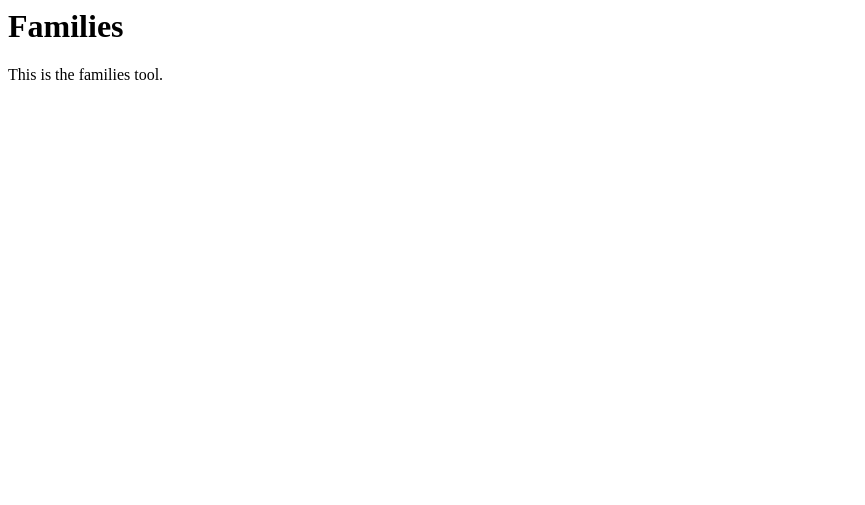
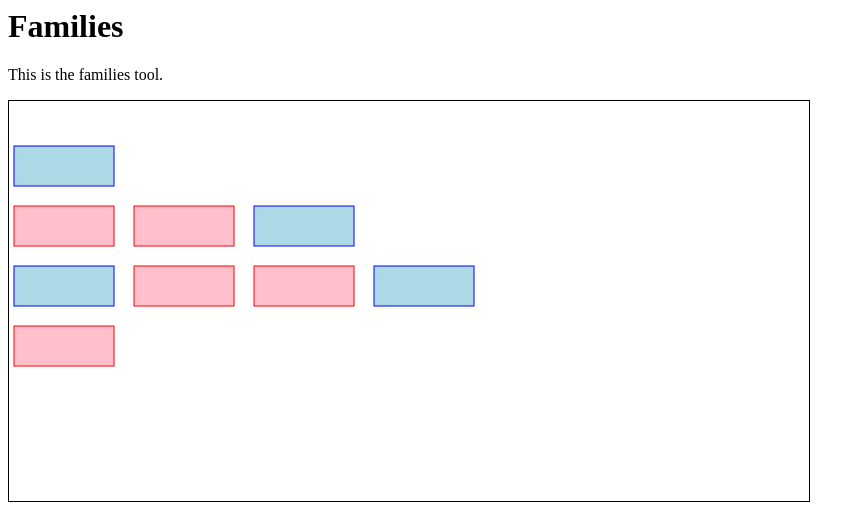
Before and after one commit to dickiedyce/families, a website: page public/index.html in a window 1280 px wide. Shown: the whole page, without its empty margins (0-865 px from the left). Drawn offline with Linux system fonts and the light colour scheme.

Commit message:
Basic SVG box drawing

```diff
--- a/public/index.html
+++ b/public/index.html
@@ -9,6 +9,60 @@
   <div>
     <h1>Families</h1>
     <p class="first">This is the families tool.</p>
+    <svg id="picture" height="400" width="800" style="border: 1px black solid;" ></svg>
   </div>
+  <script>
+  const svg = document.getElementById('picture');
+  // variable for the namespace
+  const svgns = "http://www.w3.org/2000/svg";
+  // make a simple rectangle
+  const acrossCount = [];
+
+  function drawDescendant(generation,gender) {
+    let newRect = document.createElementNS(svgns, "rect");
+    const h = 40;
+    const w = 100;
+    const border = 5;
+    const spacing = 20;
+
+    const down = border + generation * h + (generation - 1)* spacing;
+    if (acrossCount[generation] === undefined) {
+      acrossCount[generation] = 0;
+    }
+    const across = border + acrossCount[generation] * w + acrossCount[generation] * spacing;
+    acrossCount[generation] += 1;
+    newRect.setAttribute("x", across);
+    newRect.setAttribute("y", down);
+    newRect.setAttribute("width", w);
+    newRect.setAttribute("height", h);
+    const color = gender === 'Male' ? 'lightblue' : 'pink';
+    const bgcolor = gender === 'Male' ? 'blue' : 'red';
+    newRect.setAttribute("fill", color);
+    newRect.setAttribute("stroke", bgcolor);
+    svg.appendChild(newRect);
+    console.log(`adding rect: {$across}`);
+  }
+
+  drawDescendant(3,"Male");
+  drawDescendant(2,"Female");
+  drawDescendant(1,"Male");
+  drawDescendant(3,"Female");
+  drawDescendant(2,"Female");
+  drawDescendant(3,"Female");
+  drawDescendant(2,"Male");
+  drawDescendant(3,"Male");
+  drawDescendant(4,"Female");
+
+  // append the new rectangle to the svg
+
+// <rect x="0" y="0" width="20" height="20" fill="lightblue" />
+// <rect x="10" y="20" width="20" height="20" fill="pink" />
+// <text x="5" y="30">A nice rectangle</text>
+// <line x1="0" y1="0" x2="100" y2="100" stroke="#529fca" />
+
+
+
+
+  </script>
 </body>
 </html>
```
